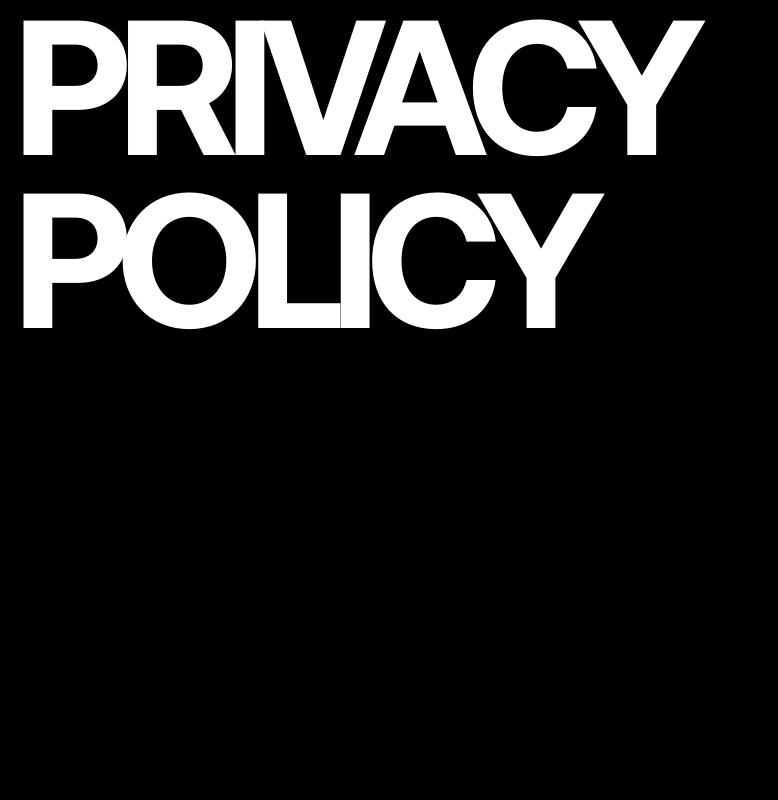
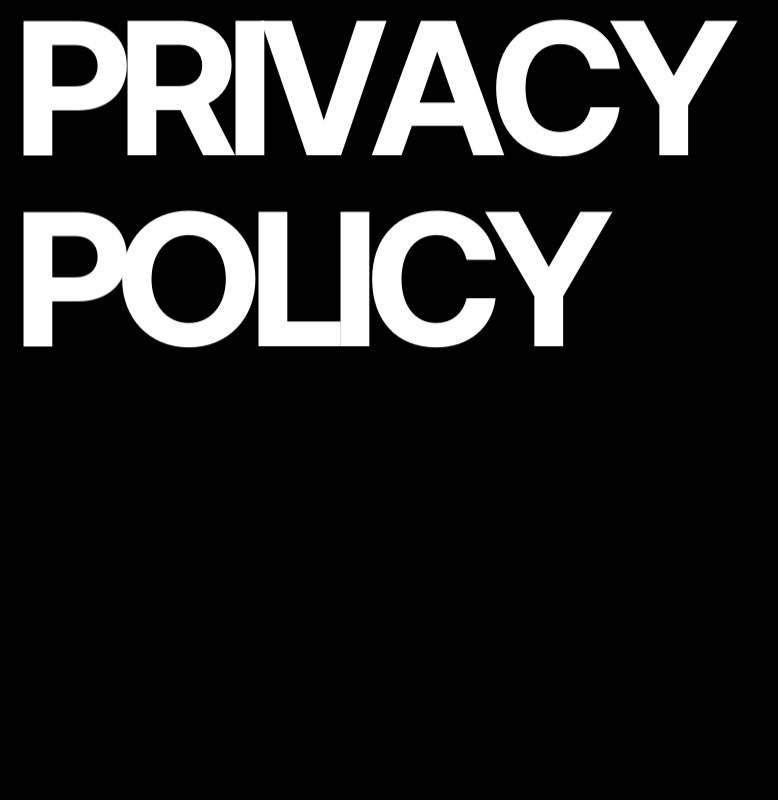
Before and after one commit to anurajthakur333/Auxin, a React (Vite) app: page /privacy in a window 1280 px wide. Shown: the top 800 px of the page, without its empty margins (0-778 px from the left). Built offline with nearby package versions, Linux system fonts and the light colour scheme.

Commit message:
privacy animtion added

```diff
--- /dev/null
+++ b/src/components/CleanSlideUpText.tsx
@@ -0,0 +1,183 @@
+import { CSSProperties, useEffect, useMemo, useRef, useState } from "react";
+import { motion, useAnimation, useInView } from "framer-motion";
+
+type Trigger = "visible" | "load" | "hover" | "click";
+type Speed = "slow" | "medium" | "fast" | number;
+type Order = "ltr" | "rtl" | "center";
+
+interface CleanSlideUpTextProps {
+  children: string;
+  className?: string;
+  style?: CSSProperties;
+  trigger?: Trigger;
+  speed?: Speed; // preset or multiplier
+  stagger?: number; // ms between letters
+  distancePx?: number; // extra px beyond 100% (safety)
+  order?: Order;
+  once?: boolean;
+  preset?: "display"; // heading preset
+}
+
+const SPEEDS: Record<Exclude<Speed, number>, { duration: number; stagger: number }> = {
+  slow: { duration: 700, stagger: 70 },
+  medium: { duration: 500, stagger: 55 },
+  fast: { duration: 350, stagger: 45 },
+};
+
+export default function CleanSlideUpText({
+  children,
+  className = "",
+  style = {},
+  trigger = "visible",
+  speed = "fast",
+  stagger,
+  distancePx,
+  order = "ltr",
+  once = true,
+  preset,
+}: CleanSlideUpTextProps) {
+  // Resolve speed
+  let durationMs = 500;
+  let staggerMs = stagger ?? 50;
+  if (typeof speed === "string") {
+    const p = SPEEDS[speed];
+    durationMs = p.duration;
+    staggerMs = stagger ?? p.stagger;
+  } else if (typeof speed === "number" && speed > 0) {
+    durationMs = Math.max(120, 500 / speed);
+    staggerMs = Math.max(8, (stagger ?? 50) / speed);
+  }
+
+  // Resolve preset defaults
+  const effectivePadEm = preset === "display" ? 0.28 : 0.2;
+  const extraPx = distancePx ?? (preset === "display" ? 80 : 40);
+
+  const containerRef = useRef<HTMLSpanElement | null>(null);
+  const controls = useAnimation();
+  const inView = useInView(containerRef, { amount: 0.2, once });
+  // const [revealed, setRevealed] = useState<boolean[]>([]);
+  const [hasAnimated, setHasAnimated] = useState(false);
+  // const [tracking, setTracking] = useState<string | null>(null);
+
+  const letters = useMemo(() => Array.from(children), [children]);
+
+  const orderIndexes = useMemo(() => {
+    const pos = letters.map((_, i) => i);
+    if (order === "rtl") return pos.reverse();
+    if (order === "center") {
+      const out: number[] = [];
+      const n = pos.length;
+      const c = Math.floor(n / 2);
+      if (n % 2 === 1) out.push(c);
+      let l = c - 1;
+      let r = c + (n % 2 === 0 ? 0 : 1);
+      while (l >= 0 || r < n) {
+        if (l >= 0) out.push(l--);
+        if (r < n) out.push(r++);
+      }
+      return out;
+    }
+    return pos;
+  }, [letters, order]);
+
+  useEffect(() => {
+    setHasAnimated(false);
+  }, [letters.length]);
+
+  // Track parent letter-spacing so wrapping doesn't collapse tracking
+  // useEffect(() => {
+  //   if (!containerRef.current) return;
+  //   const cs = window.getComputedStyle(containerRef.current);
+  //   const ls = cs.letterSpacing;
+  //   if (ls && ls !== "normal" && ls !== "0px") setTracking(ls);
+  //   else setTracking(null);
+  // }, [children]);
+
+  const run = () => {
+    if (once && hasAnimated) return;
+    setHasAnimated(true);
+    controls.start("show");
+  };
+
+  // Unified triggers via Framer Motion controls
+  useEffect(() => {
+    if (trigger === "load") {
+      const t = window.setTimeout(() => run(), 0);
+      return () => window.clearTimeout(t);
+    }
+    if (trigger === "visible") {
+      if (inView) run();
+      else if (!once) controls.set("hidden");
+    }
+    // eslint-disable-next-line react-hooks/exhaustive-deps
+  }, [trigger, inView, once]);
+
+  const onEnter = () => { if (trigger === "hover") run(); };
+  const onClick = () => { if (trigger === "click") run(); };
+
+  // Reset animation when text changes
+  useEffect(() => {
+    controls.set("hidden");
+    setHasAnimated(false);
+    // eslint-disable-next-line react-hooks/exhaustive-deps
+  }, [children]);
+
+  const durationS = durationMs / 1000;
+  const staggerS = staggerMs / 1000;
+
+  return (
+    <motion.span
+      ref={containerRef}
+      className={className}
+      style={{ ...style, display: "inline-block", whiteSpace: "pre" }}
+      onMouseEnter={onEnter}
+      onClick={onClick}
+    >
+      <div
+        style={{
+          overflow: "hidden",
+          paddingTop: `${effectivePadEm}em`,
+          paddingBottom: `${effectivePadEm}em`,
+          paddingLeft: "0.1em",
+          paddingRight: "0.1em",
+          marginTop: `-${effectivePadEm}em`,
+          marginBottom: `-${effectivePadEm}em`,
+          marginLeft: "-0.1em",
+          marginRight: "-0.1em",
+        }}
+      >
+        {letters.map((ch, i) => {
+          const isSpace = ch === " ";
+          // Use 100% + extra pixels for clean slide
+          const offscreenY = `calc(100% + ${extraPx}px)`;
+          const delayIndex = orderIndexes.indexOf(i);
+          return (
+            <motion.span
+              key={i}
+              initial="hidden"
+              animate={controls}
+              variants={{
+                hidden: { y: offscreenY },
+                show: {
+                  y: 0,
+                  transition: {
+                    duration: durationS,
+                    ease: [0.25, 0.46, 0.45, 0.94],
+                    delay: delayIndex * staggerS,
+                  },
+                },
+              }}
+              style={{
+                display: "inline-block",
+                whiteSpace: "pre",
+                willChange: "transform",
+              }}
+            >
+              {isSpace ? "\u00A0" : ch}
+            </motion.span>
+          );
+        })}
+      </div>
+    </motion.span>
+  );
+}
--- a/src/pages/Privacy.tsx
+++ b/src/pages/Privacy.tsx
@@ -4,6 +4,8 @@ import Footer from "../components/Footer";
 import "../styles/fonts.css";
 import "../styles/Main.css";
 import Lenis from "lenis";
+// import PopUpText from "../components/PopUpText";
+import CleanSlideUpText from "../components/CleanSlideUpText";
 
 const Privacy = () => {
   const lenisRef = useRef<Lenis | null>(null);
@@ -53,11 +55,16 @@ const Privacy = () => {
               lineHeight: "0.9",
               fontWeight: 600,
               textAlign: "left",
-              marginBottom: "600px"
-
+              marginBottom: "600px",
             }}
           >
-            PRIVACY <br />POLICY
+            <CleanSlideUpText trigger="visible" speed="fast" preset="display">
+  PRIVACY
+            </CleanSlideUpText>
+            <br />
+            <CleanSlideUpText trigger="visible" speed="fast" preset="display">
+              POLICY
+            </CleanSlideUpText>
           </h1>
 
           <div
```
